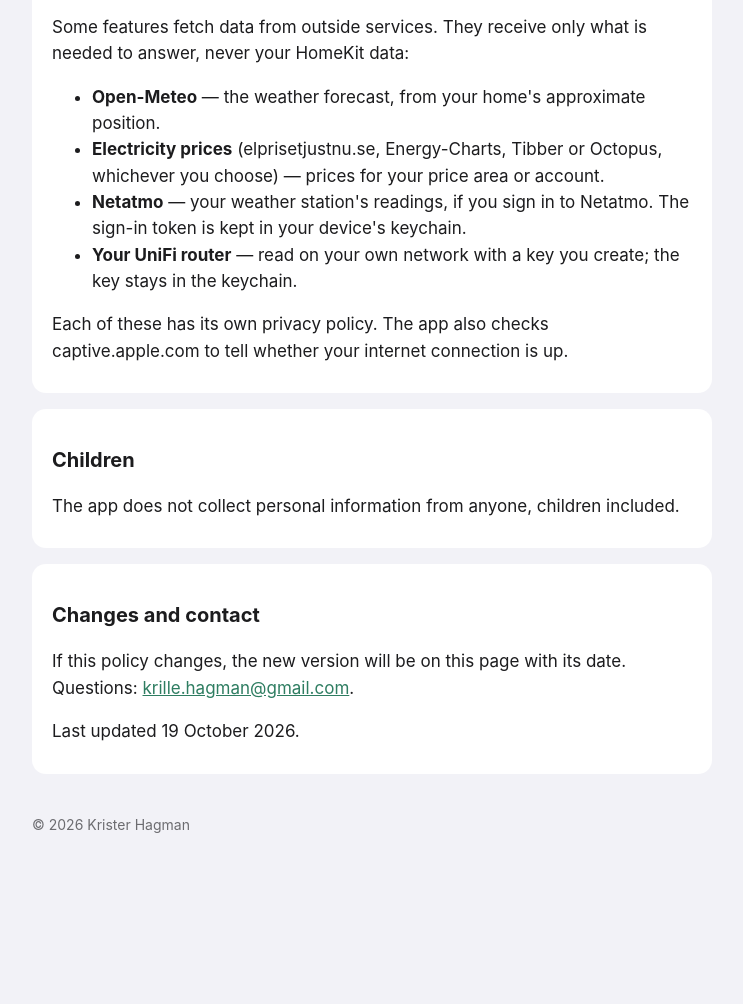
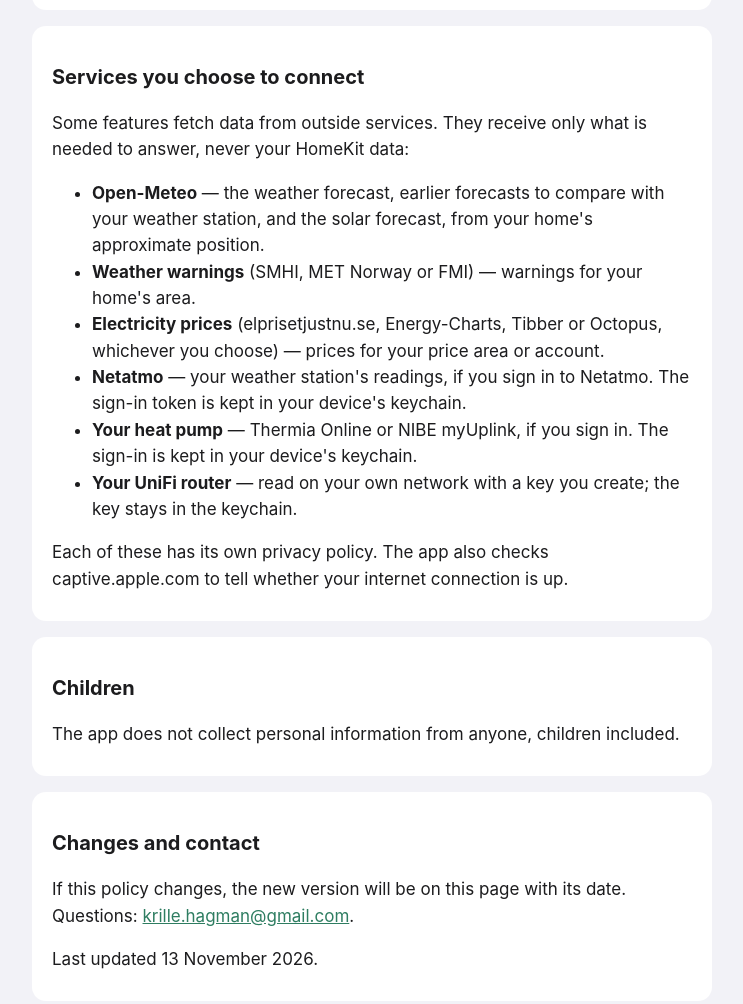
Before and after one commit to krillehagman/homecontrol-site, a plain HTML site: page privacy.html in a window 1280 px wide. Shown: the part 815-1819 px from the top of the page, without its empty margins (268-1011 px from the left). Before the commit the page ends 1714 px from the top, so only its background shows below. Drawn offline with Linux system fonts and the light colour scheme.

Commit message:
Privacy and support: cover the companion apps Home Energy and Home Network, the heat pump sign-in (Thermia, NIBE), weather warnings and the solar forecast
Co-Authored-By: Claude Opus 5.5 <noreply@anthropic.com>

```diff
--- a/privacy.html
+++ b/privacy.html
@@ -5,6 +5,7 @@
 <nav><a href="./">Home Control</a><a href="support.html">Support</a><a href="privacy.html">Privacy</a></nav>
 <h1>Privacy policy</h1>
 <p class="lead">Home Control collects nothing about you. There is no account, no analytics, no advertising and no tracking.</p>
+<p>This policy covers Home Control and its companion apps Home Energy – Explained and Home Network – Explained, which are built from the same code and handle data the same way.</p>
 <section>
 <h2>Your home stays yours</h2>
 <p>Your homes, rooms, accessories and their history are read from Apple's HomeKit and kept on your devices. What the app shares between your own devices — for example the Mac's weather readings, rules and alerts — goes through your own iCloud account (and, if you share your home, the family members you invite). The developer has no access to it.</p>
@@ -17,9 +18,11 @@
 <h2>Services you choose to connect</h2>
 <p>Some features fetch data from outside services. They receive only what is needed to answer, never your HomeKit data:</p>
 <ul>
-<li><strong>Open-Meteo</strong> — the weather forecast, from your home's approximate position.</li>
+<li><strong>Open-Meteo</strong> — the weather forecast, earlier forecasts to compare with your weather station, and the solar forecast, from your home's approximate position.</li>
+<li><strong>Weather warnings</strong> (SMHI, MET Norway or FMI) — warnings for your home's area.</li>
 <li><strong>Electricity prices</strong> (elprisetjustnu.se, Energy-Charts, Tibber or Octopus, whichever you choose) — prices for your price area or account.</li>
 <li><strong>Netatmo</strong> — your weather station's readings, if you sign in to Netatmo. The sign-in token is kept in your device's keychain.</li>
+<li><strong>Your heat pump</strong> — Thermia Online or NIBE myUplink, if you sign in. The sign-in is kept in your device's keychain.</li>
 <li><strong>Your UniFi router</strong> — read on your own network with a key you create; the key stays in the keychain.</li>
 </ul>
 <p>Each of these has its own privacy policy. The app also checks captive.apple.com to tell whether your internet connection is up.</p>
@@ -31,7 +34,7 @@
 <section>
 <h2>Changes and contact</h2>
 <p>If this policy changes, the new version will be on this page with its date. Questions: <a href="mailto:krille.hagman@gmail.com">krille.hagman@gmail.com</a>.</p>
-<p>Last updated 19 October 2026.</p>
+<p>Last updated 13 November 2026.</p>
 </section>
 <footer>© 2026 Krister Hagman</footer>
 </main></body></html>
```
Also changed, not shown: support.html (+1 -0 lines).
